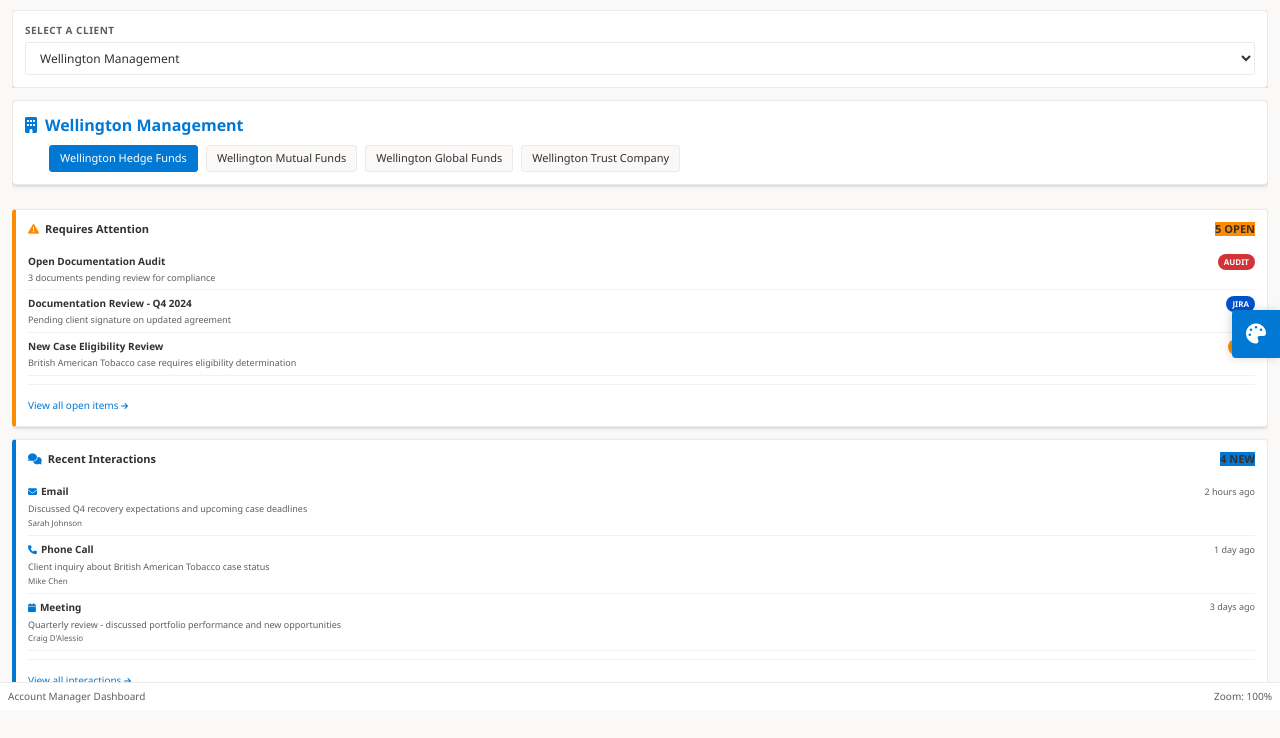
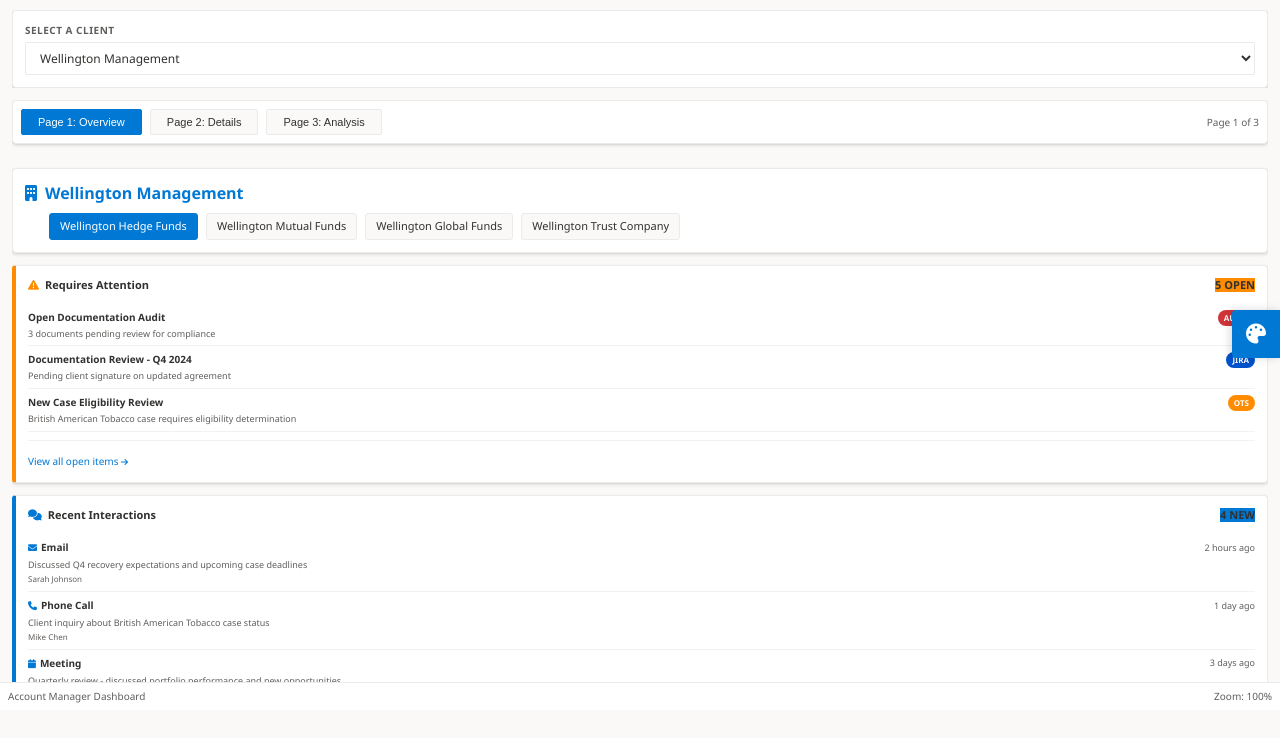
Before and after one commit to Craigjd77/art-dashboard, a plain HTML site: page account-manager-dashboard.html in a window 1280 px wide. Shown: the part 90-828 px from the top of the page. Drawn offline with nearby package versions, Linux system fonts and the light colour scheme.

Commit message:
Add multi-page navigation to AM Dashboard: Page 1 Overview, Page 2 Details, Page 3 Analysis

```diff
--- a/account-manager-dashboard.html
+++ b/account-manager-dashboard.html
@@ -292,6 +292,58 @@
                 grid-template-columns: repeat(2, 1fr);
             }
         }
+
+        /* Page Navigation */
+        .page-nav {
+            display: flex;
+            gap: 8px;
+            margin-bottom: 12px;
+            padding: 8px;
+            background: var(--pbi-card-bg);
+            border: 1px solid var(--pbi-border);
+            border-radius: 4px;
+            box-shadow: var(--pbi-shadow);
+        }
+
+        .page-nav-btn {
+            padding: 6px 16px;
+            border: 1px solid var(--pbi-border);
+            background: var(--pbi-background);
+            color: var(--pbi-text-primary);
+            border-radius: 2px;
+            cursor: pointer;
+            font-size: 11px;
+            font-weight: 500;
+            transition: all 0.2s ease;
+        }
+
+        .page-nav-btn:hover {
+            background: var(--pbi-hover);
+            border-color: var(--pbi-primary);
+        }
+
+        .page-nav-btn.active {
+            background: var(--pbi-primary);
+            color: white;
+            border-color: var(--pbi-primary);
+        }
+
+        .dashboard-page {
+            display: none;
+        }
+
+        .dashboard-page.active {
+            display: block;
+        }
+
+        .page-indicator {
+            margin-left: auto;
+            display: flex;
+            align-items: center;
+            gap: 8px;
+            font-size: 10px;
+            color: var(--pbi-text-secondary);
+        }
     </style>
 </head>
 <body>
@@ -336,6 +388,18 @@
 
         <!-- Main Content Area -->
         <div class="content-area">
+            <!-- Page Navigation -->
+            <div class="page-nav">
+                <button class="page-nav-btn active" onclick="showPage(1)">Page 1: Overview</button>
+                <button class="page-nav-btn" onclick="showPage(2)">Page 2: Details</button>
+                <button class="page-nav-btn" onclick="showPage(3)">Page 3: Analysis</button>
+                <div class="page-indicator">
+                    <span id="currentPageIndicator">Page 1 of 3</span>
+                </div>
+            </div>
+
+            <!-- Page 1: Overview -->
+            <div class="dashboard-page active" id="page1">
                 <!-- Client Hierarchy -->
                 <div class="client-hierarchy">
                 <div class="parent-client">
@@ -483,6 +547,17 @@
                 </div>
             </div>
 
+            </div>
+
+            <!-- Page 2: Details -->
+            <div class="dashboard-page" id="page2">
+                <div class="viz-card" style="margin-bottom: 12px;">
+                    <div class="viz-title">Client Details & Full Data</div>
+                    <div style="font-size: 10px; color: var(--pbi-text-secondary); margin-bottom: 12px;">
+                        Complete view of all client information, interactions, and recoveries
+                    </div>
+                </div>
+
                 <!-- Two Column Layout -->
                 <div class="grid-2">
                     <!-- Left Column -->
@@ -593,11 +668,56 @@
                 </div>
             </div>
 
+                    </div>
+                </div>
+            </div>
+
+            <!-- Page 3: Analysis -->
+            <div class="dashboard-page" id="page3">
+                <div class="viz-card" style="margin-bottom: 12px;">
+                    <div class="viz-title">Analysis & Trends</div>
+                    <div style="font-size: 10px; color: var(--pbi-text-secondary); margin-bottom: 12px;">
+                        Deep dive analysis, trends, and comparative views
+                    </div>
+                </div>
+
+                <!-- Charts Row -->
+                <div class="grid-2" style="margin-bottom: 12px;">
+                    <!-- Recovery Trend Chart -->
+                    <div class="viz-card">
+                        <div class="viz-title">Recovery Trend Over Time</div>
+                        <div class="bar-chart-container" style="height: 300px;">
+                            <canvas id="recoveryTrendChart"></canvas>
+                        </div>
+                    </div>
+
+                    <!-- Case Status Distribution -->
+                    <div class="viz-card">
+                        <div class="viz-title">Case Status Distribution</div>
+                        <div class="donut-container" style="height: 300px;">
+                            <canvas id="caseStatusChart"></canvas>
+                            <div class="donut-center">
+                                <div class="donut-total" style="font-size: 20px;">47</div>
+                                <div class="donut-label" style="font-size: 10px;">Total Cases</div>
+                            </div>
+                        </div>
+                    </div>
+                </div>
+
+                <!-- Recovery by Account -->
+                <div class="viz-card" style="margin-bottom: 12px;">
+                    <div class="viz-title">Recovery by Child Account</div>
+                    <div class="bar-chart-container" style="height: 250px;">
+                        <canvas id="recoveryByAccountChart"></canvas>
+                    </div>
+                </div>
+
                 <!-- Non-US Opt-in Cases Eligibility Snapshot -->
                 <div class="viz-card">
                     <div class="viz-title">Non-US Opt-in Cases Eligibility Snapshot</div>
                     <div class="eligibility-snapshot" id="eligibilitySnapshot">
                         <!-- Populated by JavaScript -->
+                    </div>
                 </div>
             </div>
         </div>
@@ -970,6 +1090,26 @@
             });
         }
 
+        // Page Navigation Functions
+        function showPage(pageNumber) {
+            // Hide all pages
+            document.querySelectorAll('.dashboard-page').forEach(page => {
+                page.classList.remove('active');
+            });
+
+            // Show selected page
+            document.getElementById(`page${pageNumber}`).classList.add('active');
+
+            // Update navigation buttons
+            document.querySelectorAll('.page-nav-btn').forEach(btn => {
+                btn.classList.remove('active');
+            });
+            event.target.classList.add('active');
+
+            // Update page indicator
+            document.getElementById('currentPageIndicator').textContent = `Page ${pageNumber} of 3`;
+        }
+
         function exportTable(tableId, filename) {
             const table = document.getElementById(tableId);
             if (!table) {
```
Lines whose indentation alone changed are shown as unchanged.
